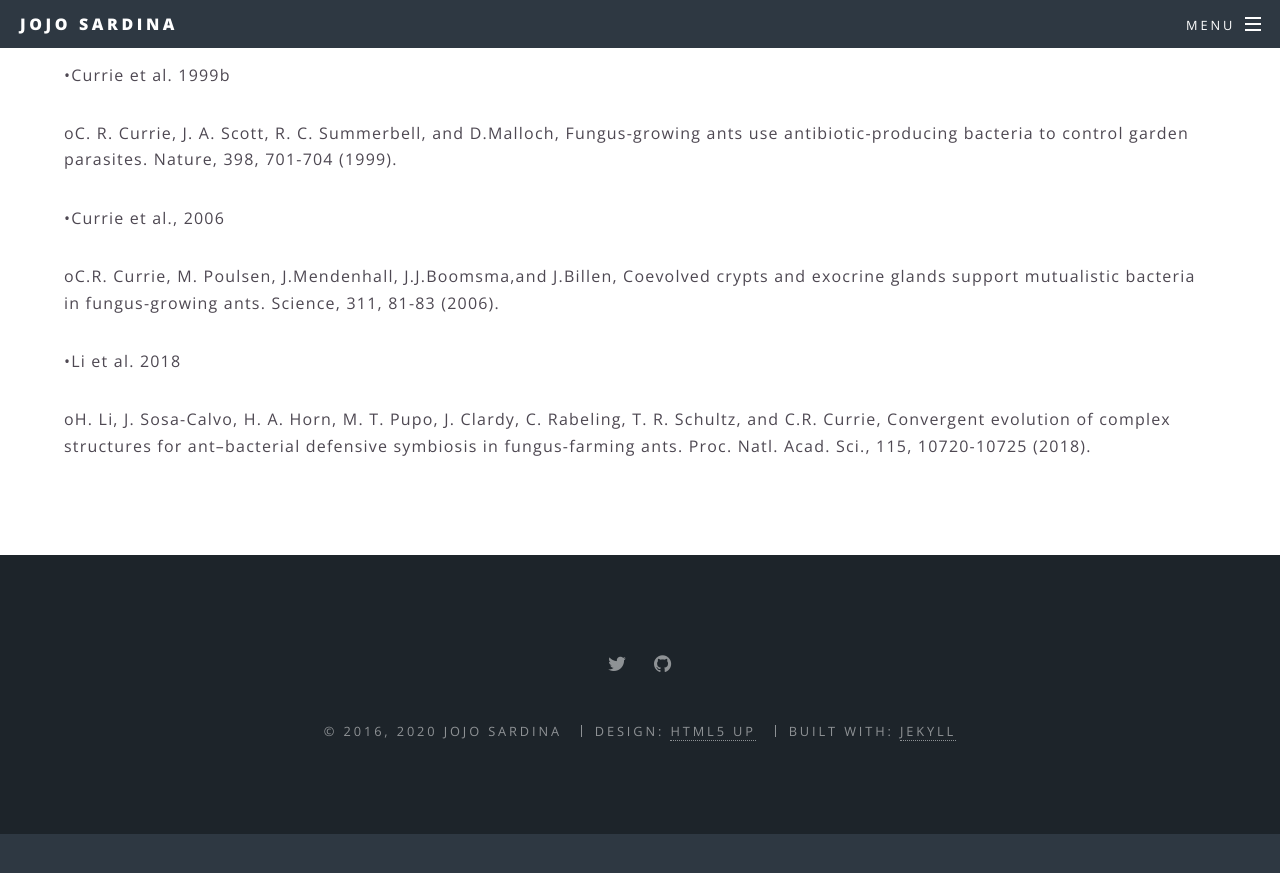
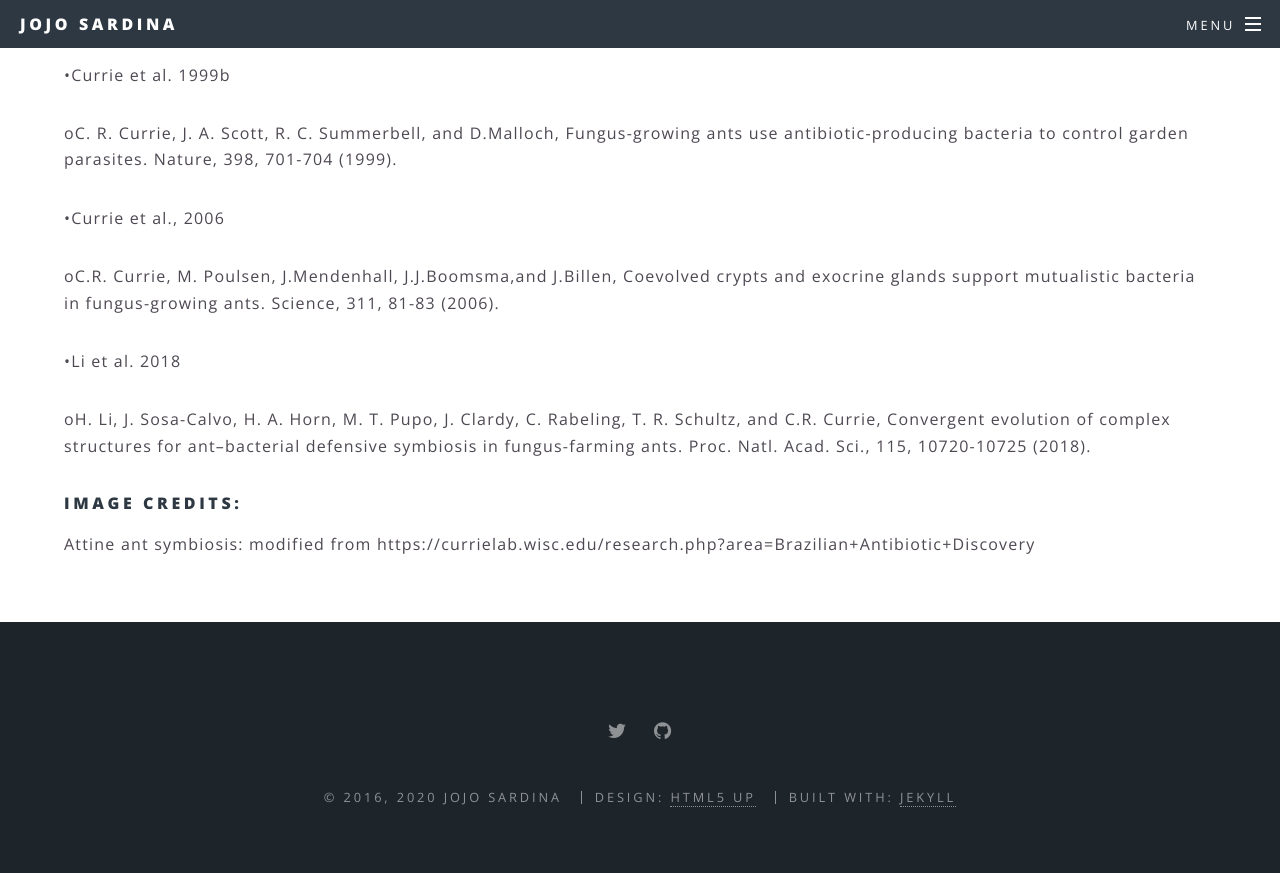
Before and after one commit to jojosardina/jojosardina.github.io, a Jekyll site: the page built from research.html, in a window 1280 px wide and 900 px high, scrolled down 1259 px. Shown: the top 873 px of the window. Built offline with Jekyll 4.4.1, drawn with Linux system fonts in a browser that asks for light colours; before the commit the page ends 2093 px from its top, so only the background shows below that.

Commit message:
Update research.html

```diff
--- a/research.html
+++ b/research.html
@@ -31,3 +31,6 @@ title: Research
 		<p>oC.R. Currie, M. Poulsen, J.Mendenhall, J.J.Boomsma,and J.Billen, Coevolved crypts and exocrine glands support mutualistic bacteria in fungus-growing ants. Science, 311, 81-83 (2006).</p>
 	<p>•Li et al. 2018</p>
 		<p>oH. Li, J. Sosa-Calvo, H. A. Horn, M. T. Pupo, J. Clardy, C. Rabeling, T. R. Schultz, and C.R. Currie, Convergent evolution of complex structures for ant–bacterial defensive symbiosis in fungus-farming ants. Proc. Natl. Acad. Sci., 115, 10720-10725 (2018).</p>
+
+	<h4>Image Credits:</h4>
+	Attine ant symbiosis: modified from https://currielab.wisc.edu/research.php?area=Brazilian+Antibiotic+Discovery
```
